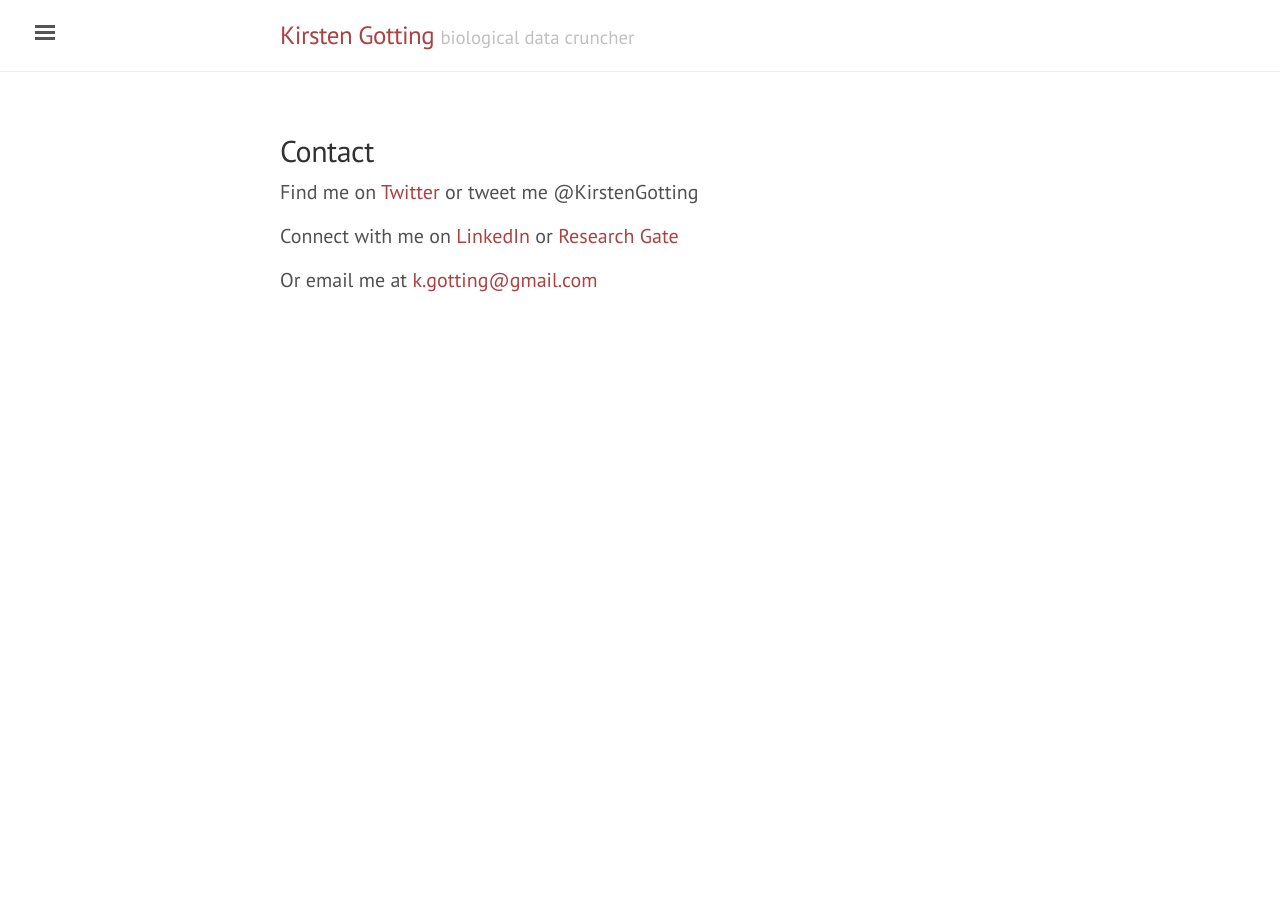
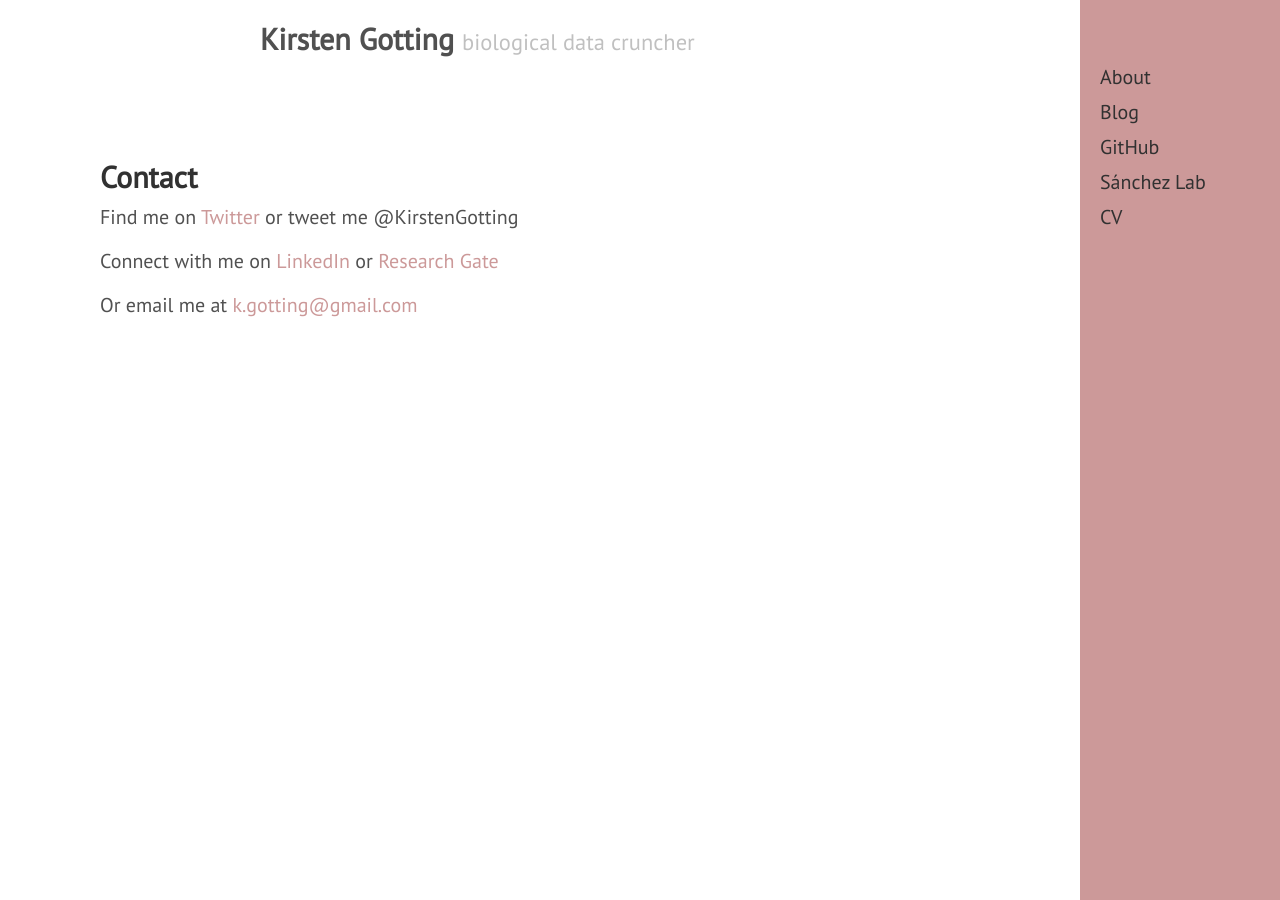
Before and after one commit to kirstengott/old_jekyll_website, a Jekyll site: the page built from contact.md, in a window 1280 px wide. Built offline with Jekyll 4.4.1, drawn with Linux system fonts in a browser that asks for light colours.

Commit message:
added blog, and changed some formating

```diff
--- a/_config.yml
+++ b/_config.yml
@@ -18,6 +18,6 @@ author:
   email:             k.gotting@gmail.com
 
 
-gems: [jekyll-paginate]
+gems: [jekyll-paginate, jekyll-crosspost-to-medium]
 
 paginate_path: "/blog/page:num/"
--- a/_includes/head.html
+++ b/_includes/head.html
@@ -17,7 +17,7 @@
   <!-- CSS -->
   <link rel="stylesheet" href="{{ site.baseurl }}/public/css/poole.css">
   <link rel="stylesheet" href="{{ site.baseurl }}/public/css/syntax.css">
-  <link rel="stylesheet" href="{{ site.baseurl }}/public/css/lanyon.css">
+  <link rel="stylesheet" href="{{ site.baseurl }}/public/css/hyde.css">
   <link rel="stylesheet" href="https://fonts.googleapis.com/css?family=PT+Serif:400,400italic,700%7CPT+Sans:400">
 
   <!-- Icons -->
--- a/_includes/sidebar.html
+++ b/_includes/sidebar.html
@@ -1,6 +1,10 @@
-<!-- Target for toggling the sidebar `.sidebar-checkbox` is for regular
-     styles, `#sidebar-checkbox` for behavior. -->
-<input type="checkbox" class="sidebar-checkbox" id="sidebar-checkbox">
+<head>
+  <link href="http://gmpg.org/xfn/11" rel="profile">
+  <meta http-equiv="X-UA-Compatible" content="IE=edge">
+  <meta http-equiv="content-type" content="text/html; charset=utf-8">
+
+  <!-- Enable responsiveness on mobile devices-->
+  <meta name="viewport" content="width=device-width, initial-scale=1.0, maximum-scale=1">
 
 <!-- Toggleable sidebar -->
 <div class="sidebar" id="sidebar">
@@ -25,6 +29,7 @@
       {% endif %}
           {% endfor %}
 
+	  <a class="sidebar-nav-item" href="{{ site.url }}blog/index.html">Blog</a>
           <a class="sidebar-nav-item" href="https://github.com/kirstengott">GitHub</a>
           <a class="sidebar-nav-item" href="http://planaria.stowers.org/">S&aacutenchez Lab</a>
           <a class="sidebar-nav-item" href="{{ site.url }}cv-website.pdf">CV</a>
--- a/_layouts/default.html
+++ b/_layouts/default.html
@@ -3,45 +3,23 @@
 
   {% include head.html %}
 
-    <body class="theme-base-08 sidebar-overlay">
+    <body class="theme-base-kirsten layout-reverse">
 
     {% include sidebar.html %}
 
     <!-- Wrap is the content to shift when toggling the sidebar. We wrap the
          content to avoid any CSS collisions with our real content. -->
-    <div class="wrap">
       <div class="masthead">
         <div class="container">
-          <h3 class="masthead-title">
+          <h2 class="masthead-title">
             <a href="{{ site.baseurl }}/" title="About">{{ site.title }}</a>
             <small>{{ site.tagline }}</small>
-          </h3>
+          </h2>
         </div>
-      </div>
 
       <div class="container content">
         {{ content }}
       </div>
     </div>
-
-    <label for="sidebar-checkbox" class="sidebar-toggle"></label>
-
-    <script>
-      (function(document) {
-        var toggle = document.querySelector('.sidebar-toggle');
-        var sidebar = document.querySelector('#sidebar');
-        var checkbox = document.querySelector('#sidebar-checkbox');
-
-        document.addEventListener('click', function(e) {
-          var target = e.target;
-
-          if(!checkbox.checked ||
-             sidebar.contains(target) ||
-             (target === checkbox || target === toggle)) return;
-
-          checkbox.checked = false;
-        }, false);
-      })(document);
-    </script>
   </body>
 </html>
--- a/_layouts/post.html
+++ b/_layouts/post.html
@@ -3,7 +3,7 @@ layout: default
 ---
 
 <div class="post">
-  <h1 class="post-title">{{ page.title }}</h1>
+  <h3 class="post-title">{{ page.title }}</h3>
   <span class="post-date">{{ page.date | date_to_string }}</span>
   {{ content }}
 </div>
--- /dev/null
+++ b/public/css/hyde.css
@@ -0,0 +1,250 @@
+/*
+ *  __                  __
+ * /\ \                /\ \
+ * \ \ \___   __  __   \_\ \     __
+ *  \ \  _ `\/\ \/\ \  /'_` \  /'__`\
+ *   \ \ \ \ \ \ \_\ \/\ \_\ \/\  __/
+ *    \ \_\ \_\/`____ \ \___,_\ \____\
+ *     \/_/\/_/`/___/> \/__,_ /\/____/
+ *                /\___/
+ *                \/__/
+ *
+ * Designed, built, and released under MIT license by @mdo. Learn more at
+ * https://github.com/poole/hyde.
+ */
+
+
+/*
+ * Contents
+ *
+ * Global resets
+ * Sidebar
+ * Container
+ * Reverse layout
+ * Themes
+ */
+
+
+/*
+ * Global resets
+ *
+ * Update the foundational and global aspects of the page.
+ */
+
+html {
+  font-family: "PT Sans", Helvetica, Arial, sans-serif;
+}
+@media (min-width: 48em) {
+  html {
+    font-size: 16px;
+  }
+}
+@media (min-width: 58em) {
+  html {
+    font-size: 20px;
+  }
+}
+
+
+/*
+ * Sidebar
+ *
+ * Flexible banner for housing site name, intro, and "footer" content. Starts
+ * out above content in mobile and later moves to the side with wider viewports.
+ */
+
+.sidebar {
+  text-align: center;
+  padding: 2rem 1rem;
+  color: rgba(255,255,255,.5);
+  background-color: #202020;
+}
+@media (min-width: 48em) {
+  .sidebar {
+    position: fixed;
+    top: 0;
+    left: 0;
+    bottom: 0;
+    width: 10rem;
+    text-align: left;
+  }
+}
+
+/* Sidebar links */
+.sidebar a {
+  color: #313131;
+}
+
+/* About section */
+.sidebar-about h1 {
+  color: #fff;
+  margin-top: 0;
+  font-family: "Abril Fatface", serif;
+  font-size: 3.25rem;
+}
+
+/* Sidebar nav */
+.sidebar-nav {
+  margin-bottom: 1rem;
+}
+.sidebar-nav-item {
+  display: block;
+  line-height: 1.75;
+}
+a.sidebar-nav-item:hover,
+a.sidebar-nav-item:focus {
+  text-decoration: underline;
+}
+.sidebar-nav-item.active {
+  font-weight: bold;
+}
+
+/* Sticky sidebar
+ *
+ * Add the `sidebar-sticky` class to the sidebar's container to affix it the
+ * contents to the bottom of the sidebar in tablets and up.
+ */
+
+@media (min-width: 48em) {
+  .sidebar-sticky {
+    position: absolute;
+    right:  1rem;
+    bottom: 1rem;
+    left:   1rem;
+  }
+}
+
+
+/* Container
+ *
+ * Align the contents of the site above the proper threshold with some margin-fu
+ * with a 25%-wide `.sidebar`.
+ */
+
+.content {
+  padding-top:    4rem;
+  padding-bottom: 4rem;
+}
+
+@media (min-width: 48em) {
+  .content {
+    max-width: 38rem;
+    margin-left: 20rem;
+    margin-right: 2rem;
+  }
+}
+
+@media (min-width: 64em) {
+  .content {
+    margin-left: 22rem;
+    margin-right: 4rem;
+  }
+}
+
+
+/*
+ * Reverse layout
+ *
+ * Flip the orientation of the page by placing the `.sidebar` on the right.
+ */
+
+@media (min-width: 48em) {
+  .layout-reverse .sidebar {
+    left: auto;
+    right: 0;
+  }
+  .layout-reverse .content {
+    margin-left: 2rem;
+    margin-right: 20rem;
+  }
+}
+
+@media (min-width: 64em) {
+  .layout-reverse .content {
+    margin-left: 4rem;
+    margin-right: 22rem;
+  }
+}
+
+
+
+/*
+ * Themes
+ *
+ * As of v1.1, Hyde includes optional themes to color the sidebar and links
+ * within blog posts. To use, add the class of your choosing to the `body`.
+ */
+
+/* Base16 (http://chriskempson.github.io/base16/#default) */
+
+/* Red */
+.theme-base-08 .sidebar {
+  background-color: #ac4142;
+}
+.theme-base-08 .content a,
+.theme-base-08 .related-posts li a:hover {
+  color: #ac4142;
+}
+
+/* Orange */
+.theme-base-09 .sidebar {
+  background-color: #d28445;
+}
+.theme-base-09 .content a,
+.theme-base-09 .related-posts li a:hover {
+  color: #d28445;
+}
+
+/* Yellow */
+.theme-base-0a .sidebar {
+  background-color: #f4bf75;
+}
+.theme-base-0a .content a,
+.theme-base-0a .related-posts li a:hover {
+  color: #f4bf75;
+}
+
+/* Green */
+.theme-base-0b .sidebar {
+  background-color: #90a959;
+}
+.theme-base-0b .content a,
+.theme-base-0b .related-posts li a:hover {
+  color: #90a959;
+}
+
+/* Cyan */
+.theme-base-0c .sidebar {
+  background-color: #75b5aa;
+}
+.theme-base-0c .content a,
+.theme-base-0c .related-posts li a:hover {
+  color: #75b5aa;
+}
+
+/* Blue */
+.theme-base-0d .sidebar {
+  background-color: #6a9fb5;
+}
+.theme-base-0d .content a,
+.theme-base-0d .related-posts li a:hover {
+  color: #6a9fb5;
+}
+
+/* Magenta */
+.theme-base-0e .sidebar {
+  background-color: #aa759f;
+}
+.theme-base-0e .content a,
+.theme-base-0e .related-posts li a:hover {
+  color: #aa759f;
+}
+
+/* Kirstens */
+.theme-base-kirsten .sidebar {
+  background-color: #cc9999;
+}
+.theme-base-kirsten .content a,
+.theme-base-kirsten .related-posts li a:hover {
+  color: #cc9999;
+}
--- a/public/css/lanyon.css
+++ b/public/css/lanyon.css
@@ -538,6 +538,23 @@ a.pagination-item:hover {
 }
 
 
+
+
+/* Kirstens */
+.theme-base-kirsten .sidebar,
+.theme-base-kirsten .sidebar-toggle:active,
+.theme-base-kirsten #sidebar-checkbox:checked ~ .sidebar-toggle {
+  background-color: #cc9999;
+}
+.theme-base-kirsten .container a,
+.theme-base-kirsten .sidebar-toggle,
+.theme-base-kirsten .related-posts li a:hover {
+    color: #cc9999;
+}
+
+.mybgcolor {background-color:#f4efea; }
+
+
 /*
  * Overlay sidebar
  *
```
Also changed, not shown: _posts/2016-08-01-random.md (deleted, +0 -6 lines), _posts/2017-01-21-TipsRmarkdownWebsite.md (added, +63 -0 lines), blog/index.html (added, +37 -0 lines), public/css/hyde_orig.css (added, +250 -0 lines), IMG_1542.JPG (added), 1 other file.
